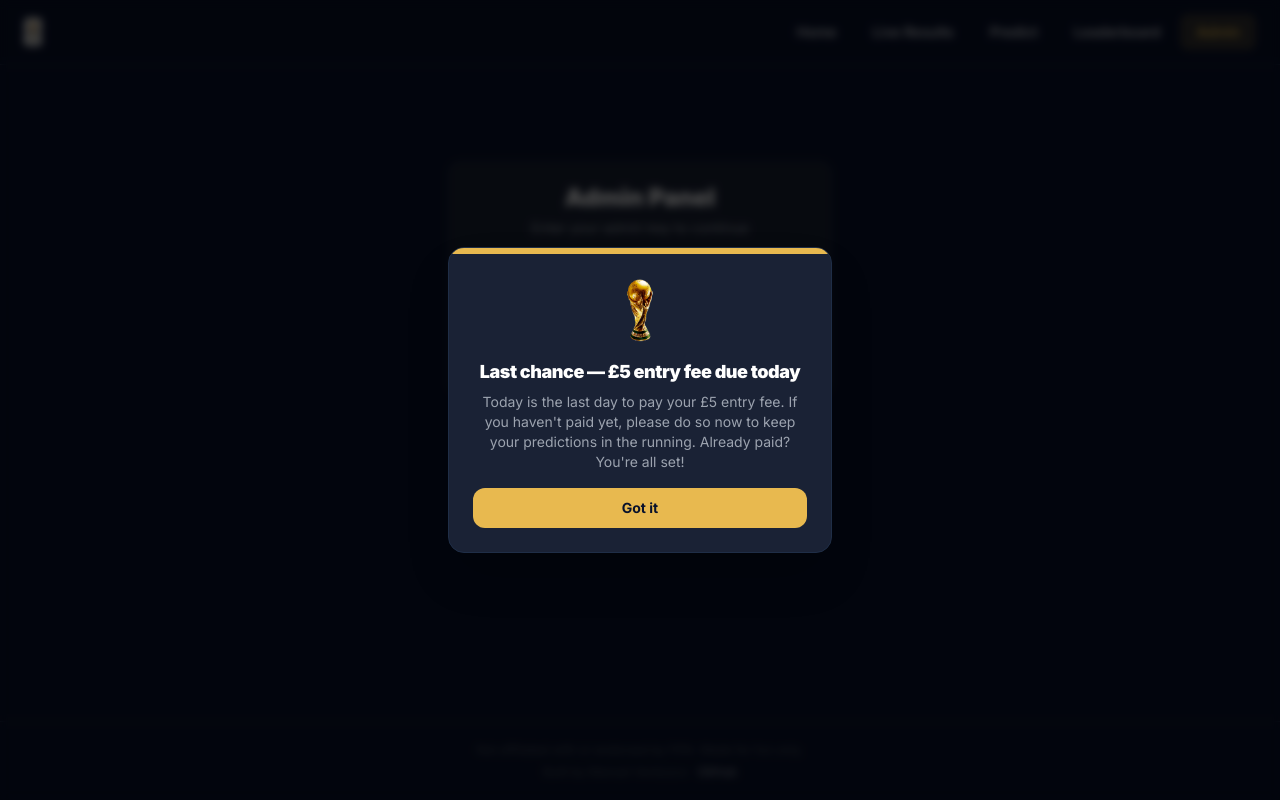
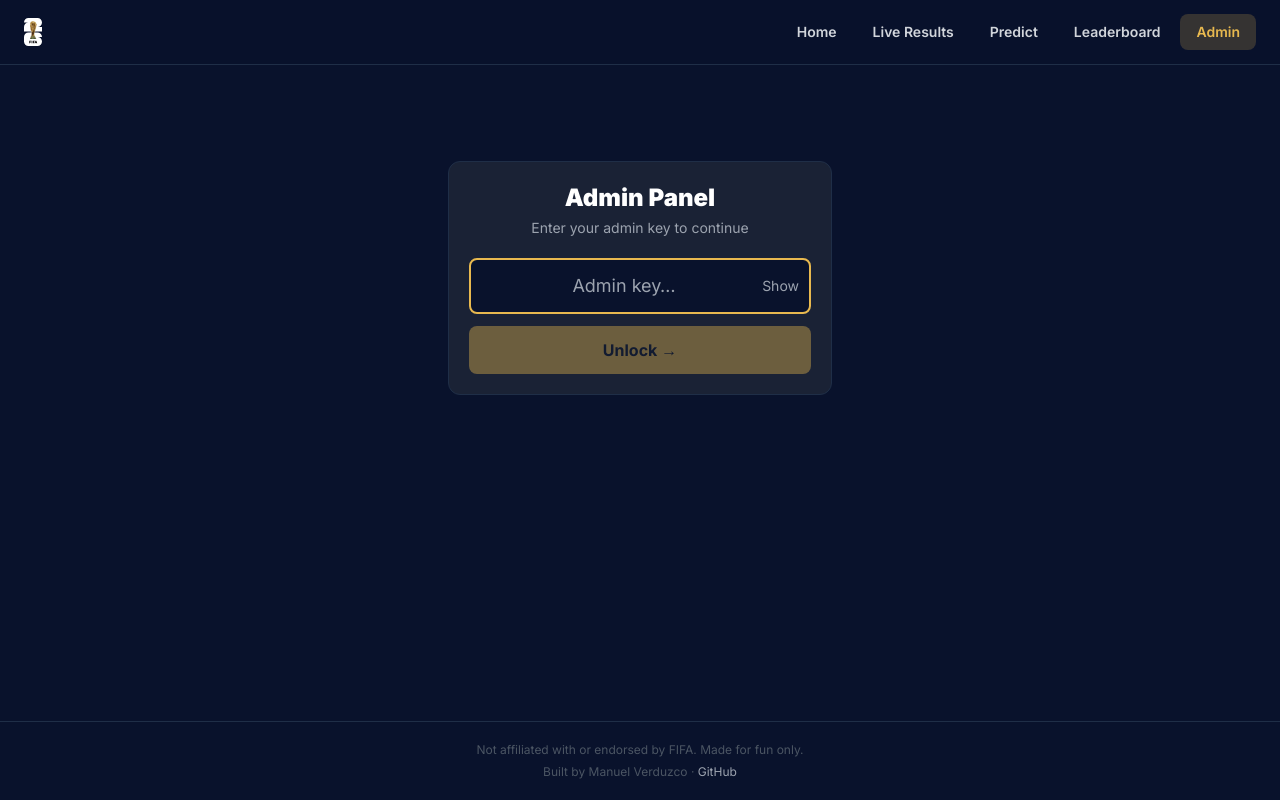
Before and after one commit to mv22003/wc2026-predictor, a React (Vite) app in the folder client/: page /admin in a window 1280 px wide. Built offline with nearby package versions, Linux system fonts and the light colour scheme; the HTML template or start-up script is replaced by a standard one.

Commit message:
Remove £5 dues modal — everyone has paid (#6)
https://claude.ai/code/session_01X2ehG2kh6c5P9XsCa4igDA

Co-authored-by: Claude <noreply@anthropic.com>

```diff
--- a/client/src/App.jsx
+++ b/client/src/App.jsx
@@ -6,7 +6,6 @@ import Predict     from './pages/Predict';
 import Leaderboard from './pages/Leaderboard';
 import Compare     from './pages/Compare';
 import Admin       from './pages/Admin';
-import DuesModal   from './components/DuesModal';
 
 const NAV_ITEMS = [
   { to: '/',            label: 'Home',        exact: true },
@@ -164,7 +163,6 @@ export default function App() {
 
   return (
     <div className="min-h-screen flex flex-col">
-      <DuesModal />
       <Navbar onMenuOpen={() => setSidebarOpen(true)} />
       <Sidebar open={sidebarOpen} onClose={() => setSidebarOpen(false)} />
       <main className="flex-1 max-w-7xl w-full mx-auto px-3 sm:px-6 py-6 sm:py-8">
--- a/client/src/components/DuesModal.jsx
+++ /dev/null
@@ -1,57 +0,0 @@
-import { useState, useEffect } from 'react';
-
-const STORAGE_KEY = 'dues_modal_dismissed_v2';
-
-export default function DuesModal() {
-  const [visible, setVisible] = useState(false);
-
-  useEffect(() => {
-    if (!localStorage.getItem(STORAGE_KEY)) {
-      setVisible(true);
-    }
-  }, []);
-
-  function dismiss() {
-    localStorage.setItem(STORAGE_KEY, '1');
-    setVisible(false);
-  }
-
-  if (!visible) return null;
-
-  return (
-    <div className="fixed inset-0 z-50 flex items-center justify-center p-4">
-      {/* Backdrop */}
-      <div
-        className="absolute inset-0 bg-black/70 backdrop-blur-sm"
-        onClick={dismiss}
-      />
-
-      {/* Modal card */}
-      <div className="relative z-10 w-full max-w-sm bg-brand-card border border-brand-border rounded-2xl shadow-2xl overflow-hidden">
-        {/* Gold accent bar */}
-        <div className="h-1.5 w-full bg-brand-gold" />
-
-        <div className="px-6 py-6 flex flex-col items-center text-center gap-4">
-          <img src="/wc-logos/world-cup-trophy.png" alt="Trophy" className="w-16 h-16 object-contain" />
-
-          <div>
-            <h2 className="text-lg font-black text-white tracking-tight">
-              Last chance — £5 entry fee due today
-            </h2>
-            <p className="mt-1.5 text-sm text-gray-400">
-              Today is the last day to pay your £5 entry fee. If you haven't paid yet, please do so now to keep your predictions in the running. Already paid? You're all set!
-            </p>
-          </div>
-
-          <button
-            onClick={dismiss}
-            className="w-full py-2.5 rounded-xl bg-brand-gold text-brand-navy font-bold text-sm
-              hover:bg-brand-gold/90 active:scale-95 transition-all"
-          >
-            Got it
-          </button>
-        </div>
-      </div>
-    </div>
-  );
-}
```
